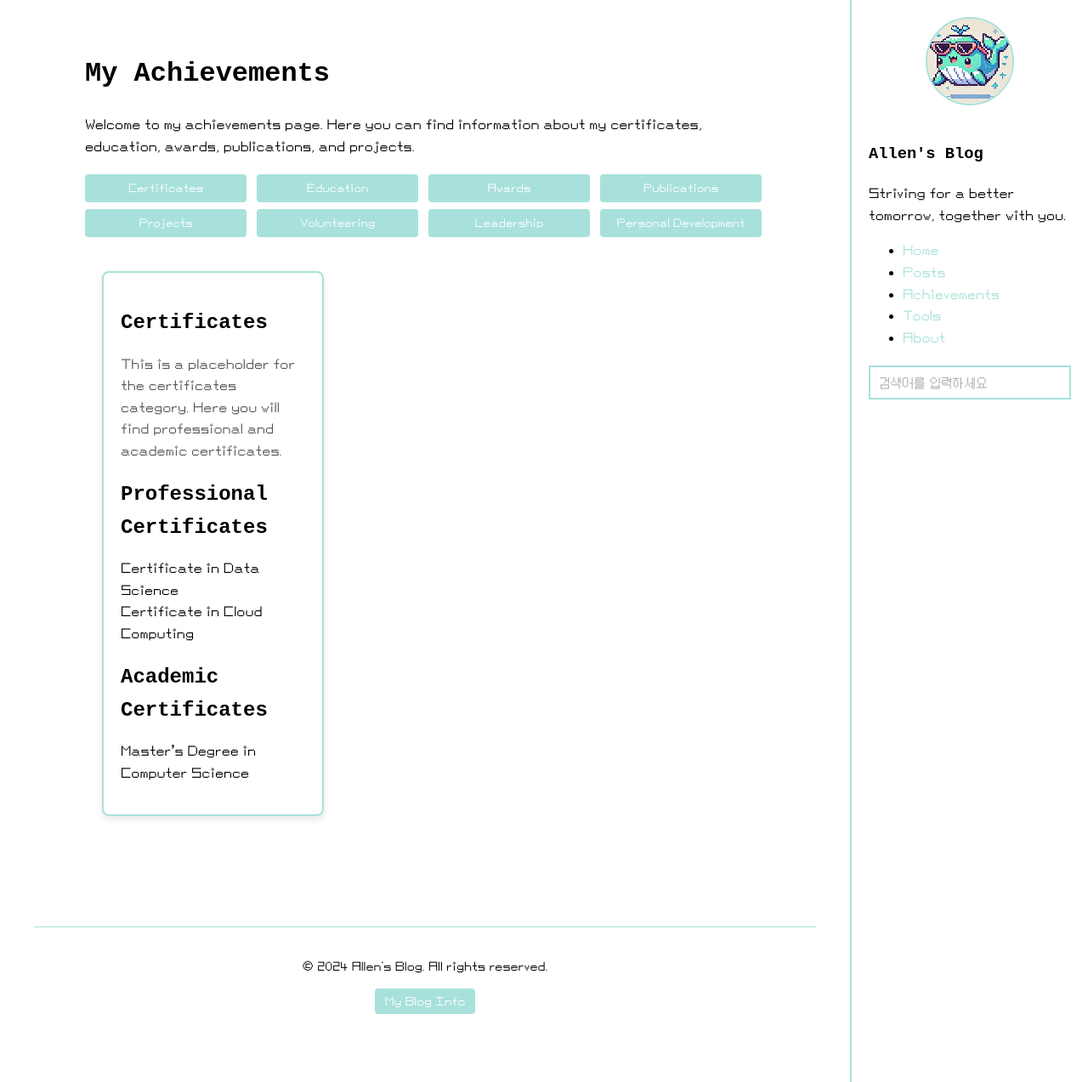
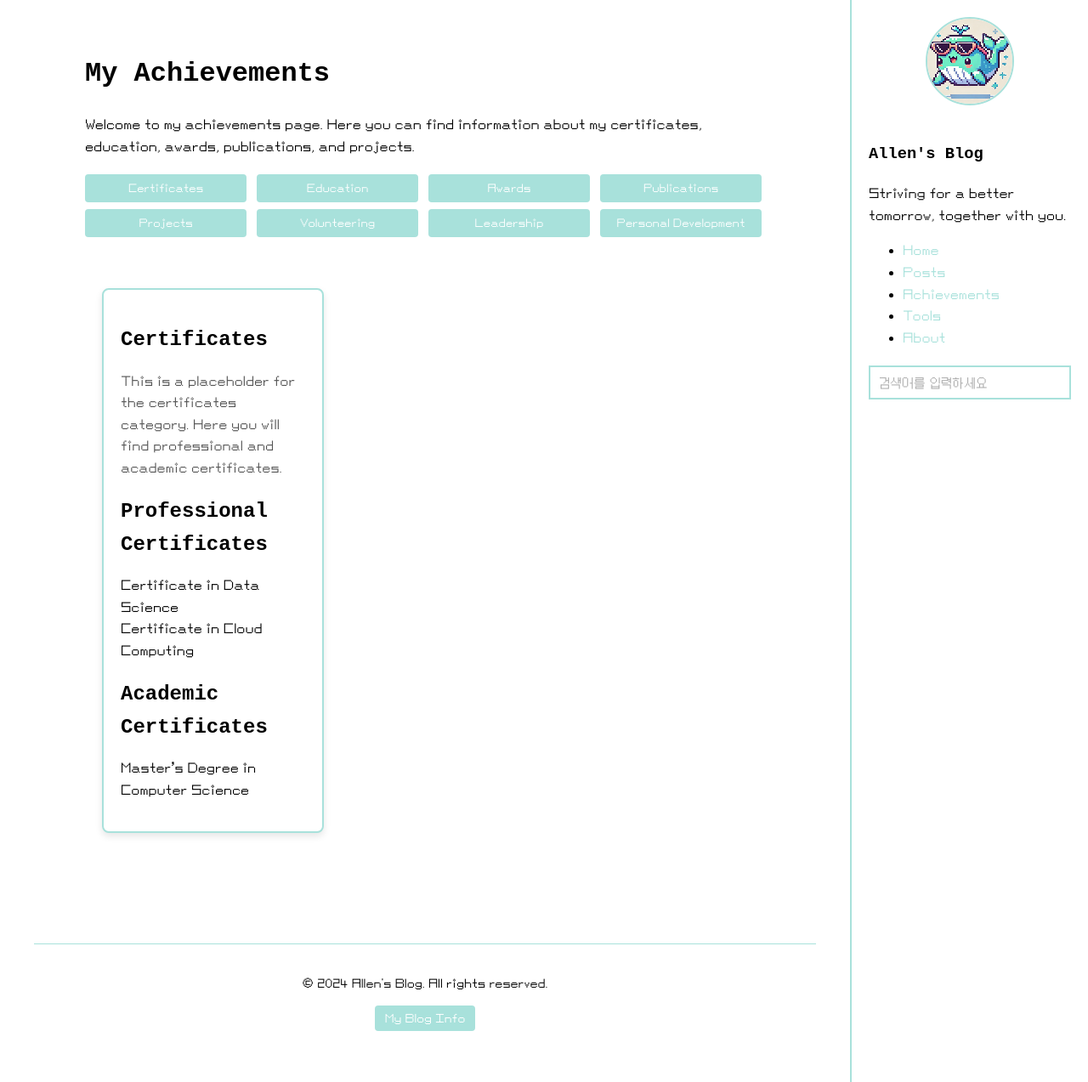
Before and after one commit to allenkang92/allenkang92.github.io, a Jekyll site: the page built from achievements.md, in a window 1280 px wide and 1273 px high. Shown: the whole window at 85% size. Built offline with Jekyll 4.4.1, drawn with Linux system fonts in a browser that asks for light colours; some web fonts are replaced.

Commit message:
css 수정

```diff
--- a/assets/css/style.css
+++ b/assets/css/style.css
@@ -859,22 +859,26 @@
 }
 
 /* 탭 스타일링 */
+.tabs-container {
+  margin-top: 20px;
+}
+
 .tabs {
   display: grid;
-  grid-template-columns: repeat(4, 1fr);
+  grid-template-columns: repeat(4, 1fr); /* 4개의 탭을 균등 배치 */
   gap: 8px;
   margin-bottom: 20px;
 }
 
 @media (max-width: 768px) {
   .tabs {
-    grid-template-columns: repeat(2, 1fr);
+    grid-template-columns: repeat(2, 1fr); /* 모바일에서는 2개씩 배치 */
   }
 }
 
 @media (max-width: 576px) {
   .tabs {
-    grid-template-columns: 1fr;
+    grid-template-columns: 1fr; /* 작은 화면에서는 한 줄 배치 */
   }
 }
 
@@ -894,6 +898,10 @@
   background-color: #c9f3ef;
 }
 
+.tabs-trigger[aria-selected="true"] {
+  background-color: #c9f3ef;
+}
+
 /* 카드 컨테이너 */
 .card-container {
   display: grid;
@@ -905,15 +913,21 @@
 }
 
 /* 반응형 조정 */
+@media (max-width: 1024px) {
+  .card-container {
+    grid-template-columns: repeat(3, 1fr); /* 중간 화면에서는 3칸 */
+  }
+}
+
 @media (max-width: 768px) {
   .card-container {
-    grid-template-columns: repeat(2, 1fr); /* 모바일에서는 2칸 */
+    grid-template-columns: repeat(2, 1fr); /* 작은 화면에서는 2칸 */
   }
 }
 
 @media (max-width: 576px) {
   .card-container {
-    grid-template-columns: 1fr; /* 작은 화면에서는 한 줄 */
+    grid-template-columns: 1fr; /* 모바일에서는 1칸 */
   }
 }
 
@@ -926,4 +940,5 @@
   width: 100%; /* 카드를 화면 너비에 맞춰 확장 */
   max-width: 100%; /* 카드 최대 너비 제한 해제 */
   box-shadow: 0 4px 8px rgba(0, 0, 0, 0.1);
+  margin: 20px auto;
 }
```
Also changed, not shown: assets/css/main.css (+20 -5 lines).
